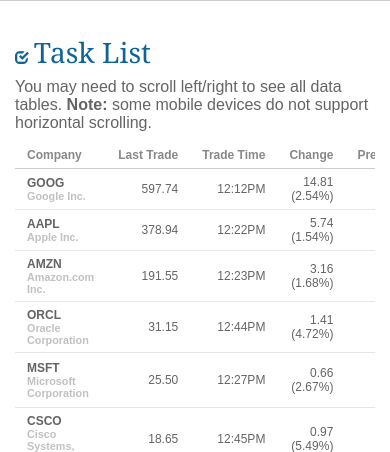
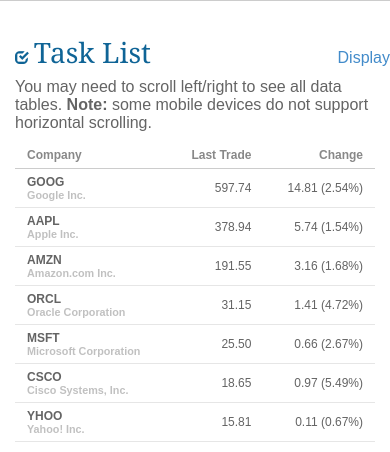
Before and after one commit to beacrea/solar-proto, a plain HTML site: page app.html in a window 390 px wide. Shown: the part 83-535 px from the top of the page. Drawn offline with nearby package versions, Linux system fonts and the light colour scheme; files that its build step writes are made by us from their sources.

Commit message:
added taskWrapper css and js

```diff
--- a/js/main.js
+++ b/js/main.js
@@ -84,7 +84,84 @@
     wrapper.fadeIn(400);
 };
 
-wrapper.load(router.nav.trigger.tasks);
+wrapper.load(router.nav.trigger.tasks, function() {
+    var table = $('#tech-companies');
+    table.addClass("enhanced");
+    var container = $('<div class="table-menu table-menu-hidden"><ul /></div>');
+    $( ".taskWrapper thead th" ).each(function(i){
+        var th = $(this),
+            id = th.attr("id"),
+            classes = th.attr("class");  // essential, optional (or other content identifiers)
+
+        // assign an ID to each header, if none is in the markup
+        if (!id) {
+            id = ( "col-" ) + i;
+            th.attr("id", id);
+        };
+
+        // loop through each row to assign a "headers" attribute and any classes (essential, optional) to the matching cell
+        // the "headers" attribute value = the header's ID
+        $( ".taskWrapper tbody tr" ).each(function(){
+            var cell = $(this).find("th, td").eq(i);
+            cell.attr("headers", id);
+            if (classes) {cell.addClass(classes);};
+        });
+        // create the menu hide/show toggles
+        if ( !th.is(".persist") ) {
+
+            // note that each input's value matches the header's ID;
+            // later we'll use this value to control the visibility of that header and it's associated cells
+            var toggle = $('<li><input type="checkbox" name="toggle-cols" id="toggle-col-'+i+'" value="'+id+'" /> <label for="toggle-col-'+i+'">'+th.text()+'</label></li>');
+
+            // append each toggle to the container
+            container.find("ul").append(toggle);
+            toggle.find("input")
+
+                // when the checkbox is toggled
+                .change(function(){
+                    var input = $(this),
+                        val = input.val(),  // this equals the header's ID, i.e. "company"
+                        cols = $("#" + val + ", [headers="+ val +"]"); // so we can easily find the matching header (id="company") and cells (headers="company")
+
+                    if (input.is(":checked")) {cols.show();}
+                    else {cols.hide();};
+                })
+
+                // custom event that sets the checked state for each toggle based on column visibility, which is controlled by @media rules in the CSS
+                // called whenever the window is resized or reoriented (mobile)
+                .bind("updateCheck", function(){
+                    if ( th.css("display") ==  "table-cell") {
+                        $(this).attr("checked", true);
+                    }
+                    else {
+                        $(this).attr("checked", false);
+                    };
+                })
+
+                // call the custom event on load
+                .trigger("updateCheck");
+
+        }; // end conditional statement ( !th.is(".persist") )
+    }); // end headers loop
+
+    $(window).bind("orientationchange resize", function(){container.find("input").trigger("updateCheck");});
+
+    var menuWrapper = $('<div class="table-menu-wrapper" />'),
+        menuBtn = $('<a href="#" class="table-menu-btn">Display</a>');
+
+    menuBtn.click(function(){
+        container.toggleClass("table-menu-hidden");
+        return false;
+    });
+
+    menuWrapper.append(menuBtn).append(container);
+    table.before(menuWrapper);  // append the menu immediately before the table
+
+    // assign click-away-to-close event
+    $(document).click(function(e){
+        if ( !$(e.target).is( container ) && !$(e.target).is( container.find("*") ) ) {container.addClass("table-menu-hidden");}
+    });
+});
 
 $('a, .btn').click(function (event) {
     if ($(this).hasClass('triggerView-tasks')) {
--- a/stylesheets/main.scss
+++ b/stylesheets/main.scss
@@ -194,6 +194,32 @@
    .enhanced td {
       display: table-cell;
    }
+}
+
+.table-menu-wrapper {
+  position: absolute;
+  top: 2em;
+  right: 0;
+}
+
+.table-menu {
+  position: absolute;
+  right: 0;
+  left: auto;
+  background-color: #fff;
+  padding: 10px;
+  border: 1px solid #ccc;
+  font-size: 1.2em;
+  width: 12em;
+}
+.table-menu-hidden {
+  left: -999em;
+  right: auto;
+}
+
+.table-wrapper {
+  position: relative;
+  margin: 5em 5%;
 }
 
 // Site-Bounding
```
Also changed, not shown: css/main.css, 1 other file.
